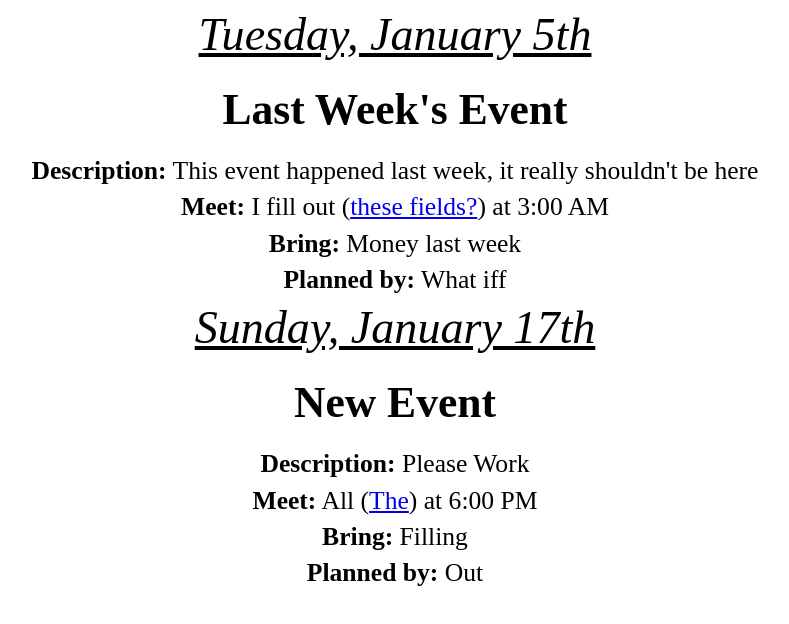
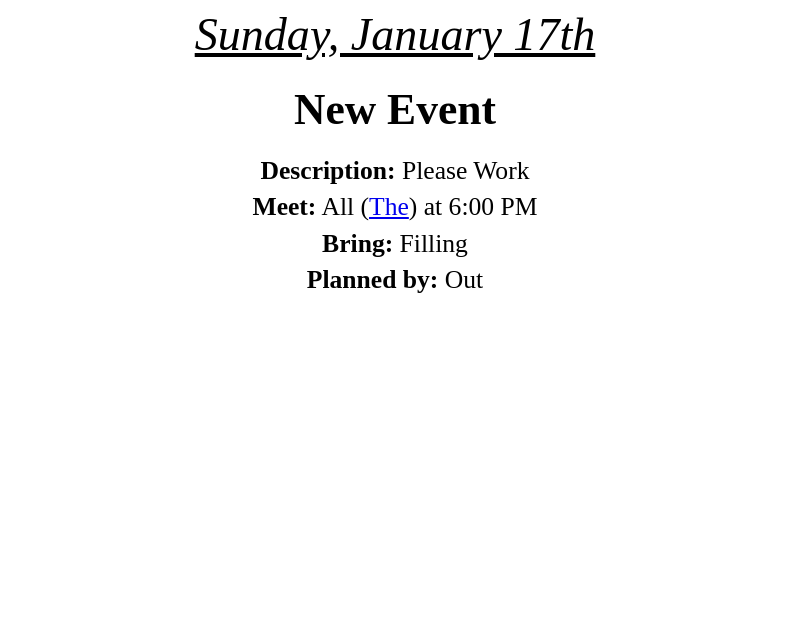
Before and after one commit to ramonaza/RamonFeed, a plain HTML site: page index.html in a window 1280 px wide. Shown: the whole page, without its empty margins (245-1034 px from the left). Drawn offline with Linux system fonts and the light colour scheme.

Commit message:
Update Event Feed HTML

```diff
--- a/index.html
+++ b/index.html
@@ -1,18 +1,4 @@
 <div class="css-events-list">
-  <div class="event">
-    <p class="event-date"><u>Tuesday, January 5th</u>
-    </p>
-    <p class="event-title"><b>Last Week's Event</b>
-    </p>
-    <div class="event-details">
-      <p class="event-description"><strong>Description:</strong> This event happened last week, it really
-        shouldn't be here</p>
-      <p class="event-meet"><strong>Meet:</strong> I fill out (<a target="_blank" href="https://maps.google.com/?q=these fields?">these fields?</a>)
-        at 3:00 AM</p>
-      <p class="event-bring"><strong>Bring:</strong> Money last week</p>
-      <p class="planned_by"><strong>Planned by:</strong> What iff</p>
-    </div>
-  </div>
   <div class="event">
     <p class="event-date"><u>Sunday, January 17th</u>
     </p>
```
